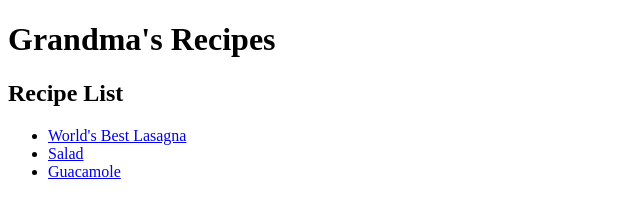
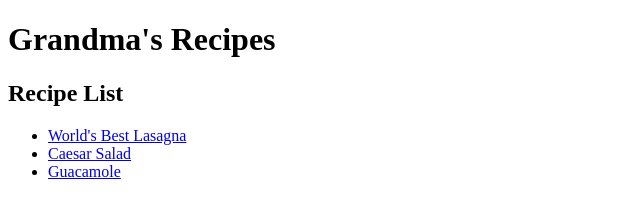
Before and after one commit to rly758/recipes, a plain HTML site: page index.html in a window 1280 px wide. Shown: the full height of the page, 0-640 px from the left. Drawn offline with Linux system fonts and the light colour scheme.

Commit message:
Fixed typo
Changed salad to caesar salad for more accurate description

```diff
--- a/index.html
+++ b/index.html
@@ -18,7 +18,7 @@
 
                 <ul>
                     <li><a href="recipe/lasagna.html">World's Best Lasagna</a></li>
-                    <li><a href="recipe/salad.html">Salad</a></li>
+                    <li><a href="recipe/salad.html">Caesar Salad</a></li>
                     <li><a href="recipe/guacamole.html">Guacamole</a></li>
                 </ul>
             </section>
```
